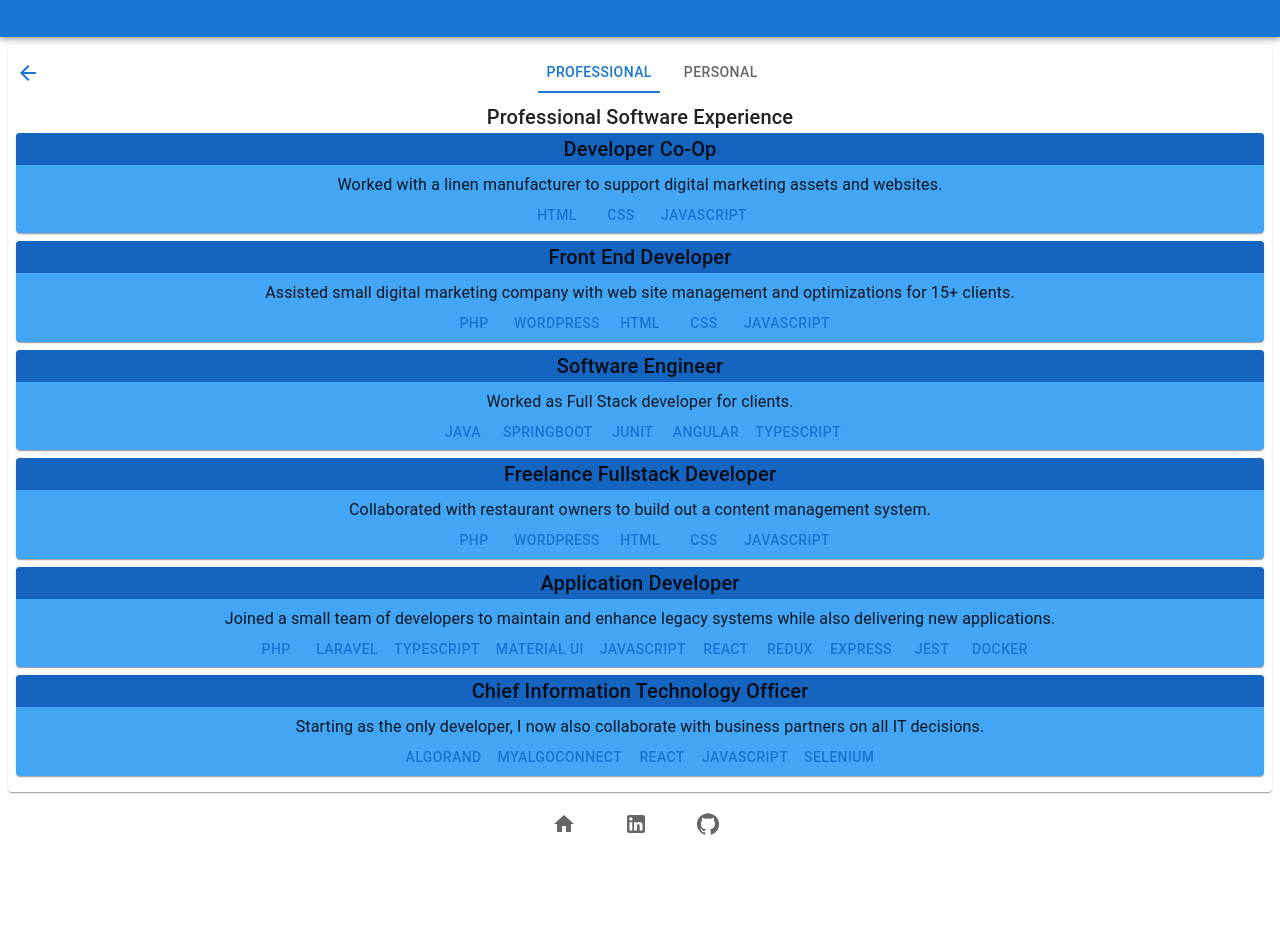
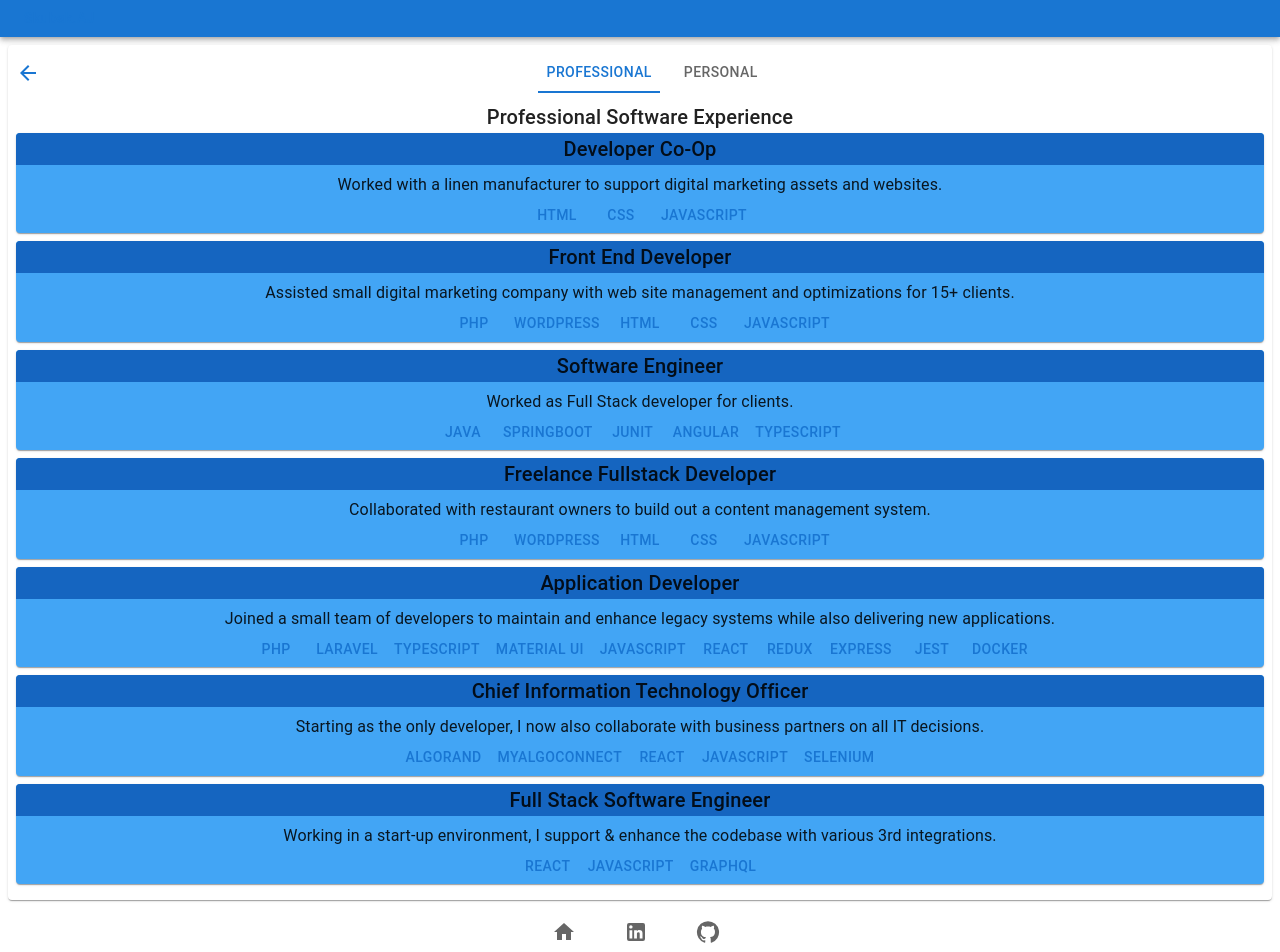
Before and after one commit to skoobydont/portfolio, a React (Create React App) app: page /portfolio/software in a window 1280 px wide. Shown: the top 952 px of the page. Before the commit the page ends 856 px from the top, so only its background shows below. Built offline with nearby package versions, Linux system fonts and the light colour scheme; no server answers.

Commit message:
added cloverleaf to exp

```diff
--- a/src/components/professional/ProfessionalSoftwareExp.tsx
+++ b/src/components/professional/ProfessionalSoftwareExp.tsx
@@ -102,6 +102,16 @@ const ProfessionalSoftwareExp = () => {
       >
         <Typography>Starting as the only developer, I now also collaborate with business partners on all IT decisions.</Typography>
       </ExpRow>
+      <ExpRow
+        title="Full Stack Software Engineer"
+        tech={[
+          { text: 'React', href: process.env.REACT_APP_REACT_URL },
+          { text: 'JavaScript', href: process.env.REACT_APP_JAVASCRIPT_URL },
+          { text: 'GraphQL', href: process.env.REACT_APP_GRAPHQL_URL },
+        ]}
+      >
+        <Typography>Working in a start-up environment, I support &amp; enhance the codebase with various 3rd integrations.</Typography>
+      </ExpRow>
     </div>
   )
 };
```
